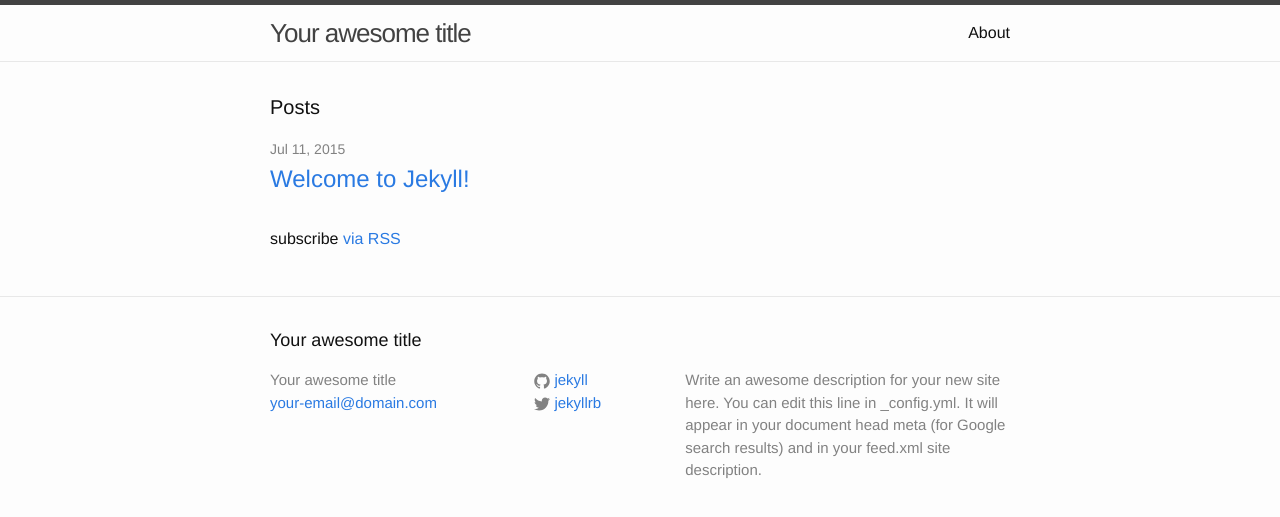
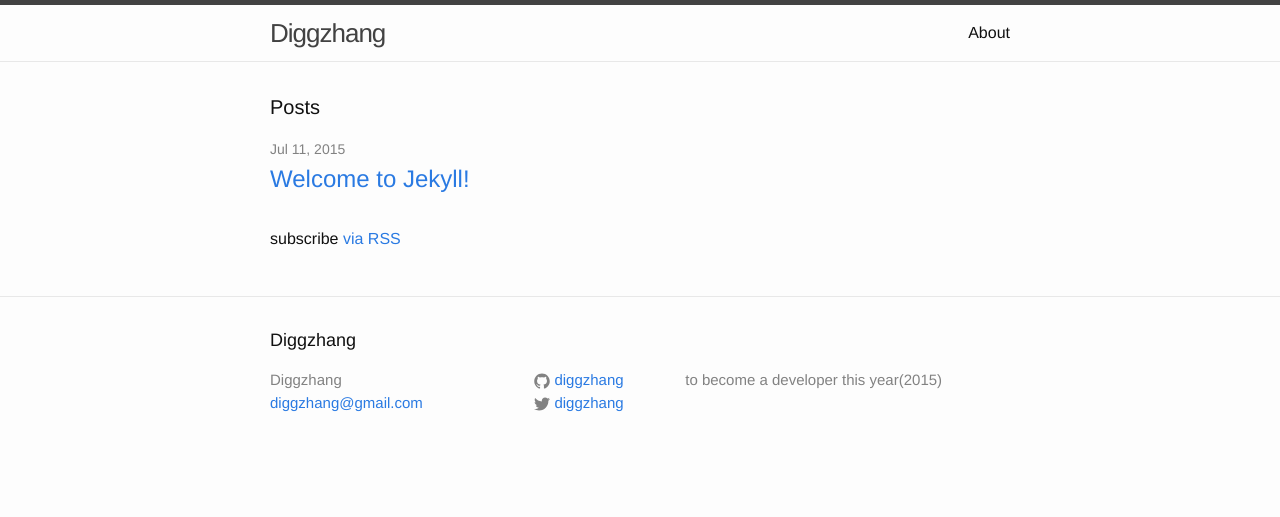
Before and after one commit to ronfe/diggzhang.github.io, a Jekyll site: the page built from index.html, in a window 1280 px wide. Shown: the top 517 px of the page. Built offline with Jekyll 4.4.1, drawn with Linux system fonts in a browser that asks for light colours.

Commit message:
edit config file

```diff
--- a/_config.yml
+++ b/_config.yml
@@ -1,14 +1,12 @@
 # Site settings
-title: Your awesome title
-email: your-email@domain.com
+title: Diggzhang
+email: diggzhang@gmail.com
 description: > # this means to ignore newlines until "baseurl:"
-  Write an awesome description for your new site here. You can edit this
-  line in _config.yml. It will appear in your document head meta (for
-  Google search results) and in your feed.xml site description.
+    to become a developer this year(2015)
 baseurl: "" # the subpath of your site, e.g. /blog/
 url: "http://yourdomain.com" # the base hostname & protocol for your site
-twitter_username: jekyllrb
-github_username:  jekyll
+twitter_username: diggzhang
+github_username: diggzhang
 
 # Build settings
 markdown: kramdown
```
